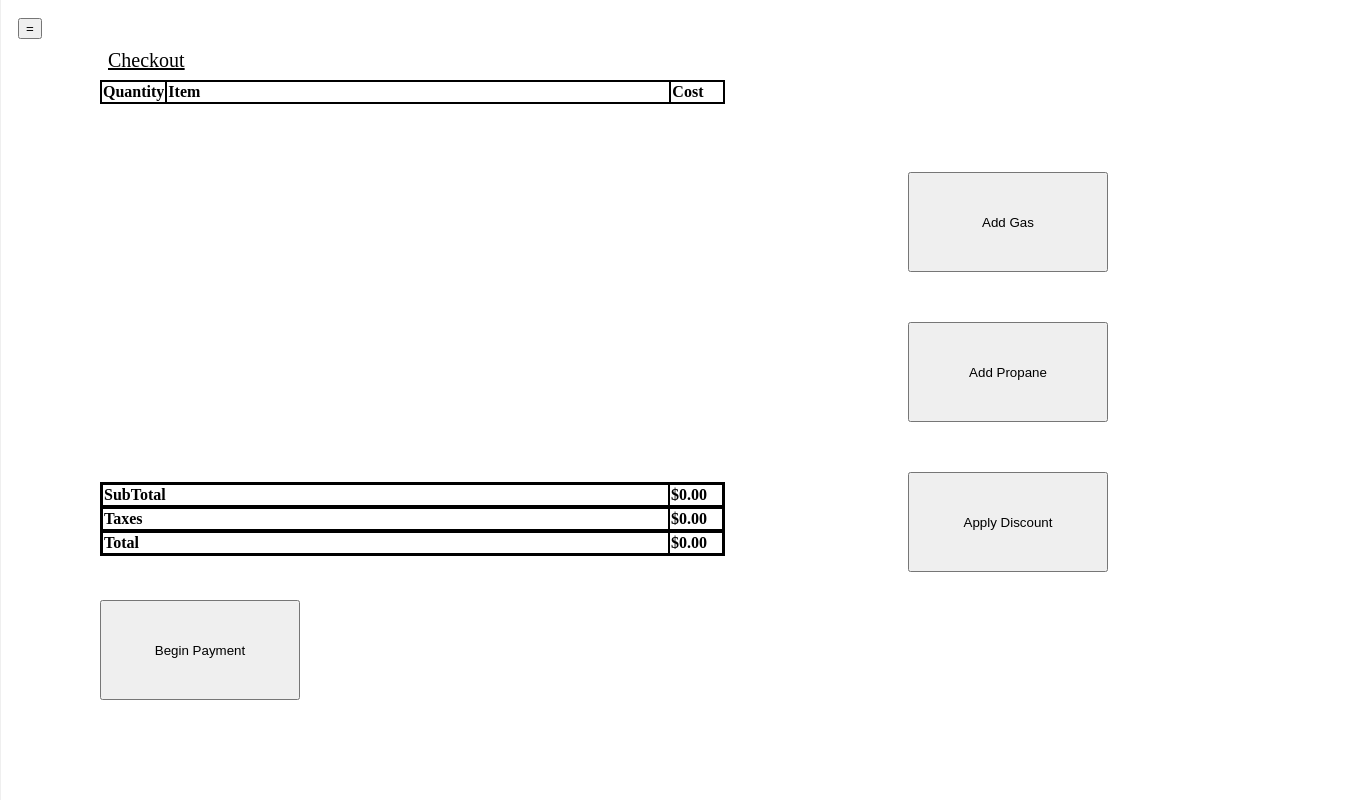
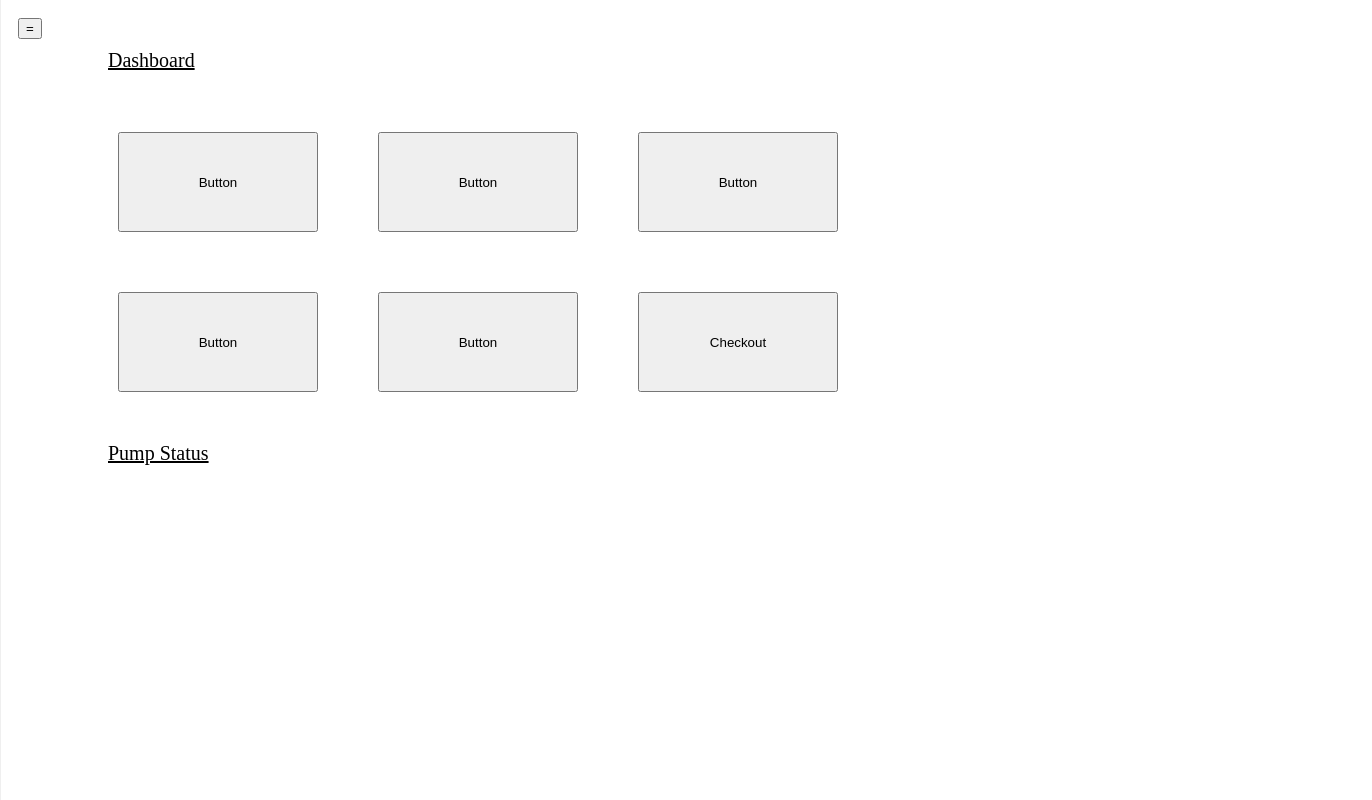
Before and after one commit to N4h33n/481GasStation, a React (Create React App) app: page / in a window 1280 px wide. Shown: the whole page, 1372 px wide, since content can reach past the window. Built offline with nearby package versions, Linux system fonts and the light colour scheme.

Commit message:
Ugly dashboard

```diff
--- a/package.json
+++ b/package.json
@@ -9,7 +9,8 @@
     "react": "^18.2.0",
     "react-dom": "^18.2.0",
     "react-pro-sidebar": "^1.1.0-alpha.1",
-    "react-scripts": "5.0.1",
+    "react-router-dom": "^6.17.0",
+    "react-scripts": "^5.0.1",
     "web-vitals": "^2.1.4"
   },
   "scripts": {
--- a/src/App.css
+++ b/src/App.css
@@ -13,6 +13,43 @@
 	top: 100px;
 	width: 100px;
 }
+
+.divDashboard{
+	position: relative;
+	top: 10px;
+	left: 100px;
+}
+
+.divSub{
+	display: inline-block;
+	position: relative;
+	font-size: 20px;
+	left: 100px;
+	text-decoration: underline;
+	top: 50px;
+}
+
+@media (max-width: 50000px) {
+	.DashboardButton {
+	  	margin: 50px 50px 10px 10px;
+	  	position: relative;
+		text-align: center;
+		width: 200px;
+		height: 100px;
+	}
+	/* .divDashboard{
+		position: relative;
+		top: 10px;
+		left: 100px;
+	} */
+}
+
+/* .DashboardButton{
+	position: relative;
+	text-align: center;
+	width: 200px;
+	height: 100px;
+} */
 
 .AddGas{
 	position: relative;
--- a/src/App.js
+++ b/src/App.js
@@ -12,7 +12,7 @@ import ReceiptOptionsDialog from "./ReceiptOptionsDialog.js";
 import TransactionCompleteDialog from "./TransactionCompleteDialog.js";
 import {showDiscountDialog, showCardDialog, showCashDialog, showReceiptOptions} from './Variables.js';
 
-function App(){
+const App = () => {
 	const [firstState, setFirstState] = useState(false);
 	const [secondState, setSecondState] = useState(false);
 	const [thirdState, setThirdState] = useState(false);
@@ -26,7 +26,6 @@ function App(){
 
 	return (
 		<div className="App">
-			<Sidebars />
 			<div className="div1">Checkout</div>
 
 				<div className="div2">
--- /dev/null
+++ b/src/Dashboard.js
@@ -0,0 +1,31 @@
+import React from 'react';
+import ReactDOM from 'react-dom/client';
+import reportWebVitals from './reportWebVitals';
+import { Link } from 'react-router-dom';
+
+const Dashboard = () => {
+    return (
+        <div className='Dashboard'>
+            <div className='div1'>Dashboard</div>
+            <div className='divDashboard'>
+                <button className='DashboardButton'>Button</button>
+                <button className='DashboardButton'>Button</button>
+                <button className='DashboardButton'>Button</button>
+            </div>
+            <div className='divDashboard'>
+                <button className='DashboardButton'>Button</button>
+                <button className='DashboardButton'>Button</button>
+                <button className='DashboardButton' onClick={<Link to='/checkout'/>}>Checkout</button>
+            </div>
+            <div className='divSub'>Pump Status</div>
+            <div className='divDashboard'>
+                <div className='pumpStatus'>
+
+                </div>
+            </div>
+
+        </div>
+    );
+}
+
+export default Dashboard;
--- a/src/index.js
+++ b/src/index.js
@@ -2,11 +2,14 @@ import React from 'react';
 import ReactDOM from 'react-dom/client';
 import App from './App';
 import reportWebVitals from './reportWebVitals';
+import Dashboard from './Dashboard';
+import Sidebars from './Sidebars';
 
 const root = ReactDOM.createRoot(document.getElementById('root'));
 root.render(
   <React.StrictMode>
-    <App />
+    <Sidebars/>
+    <Dashboard/>
   </React.StrictMode>
 );
 
```
Also changed, not shown: 2 other files (tests, documents, lock files or other folders).
